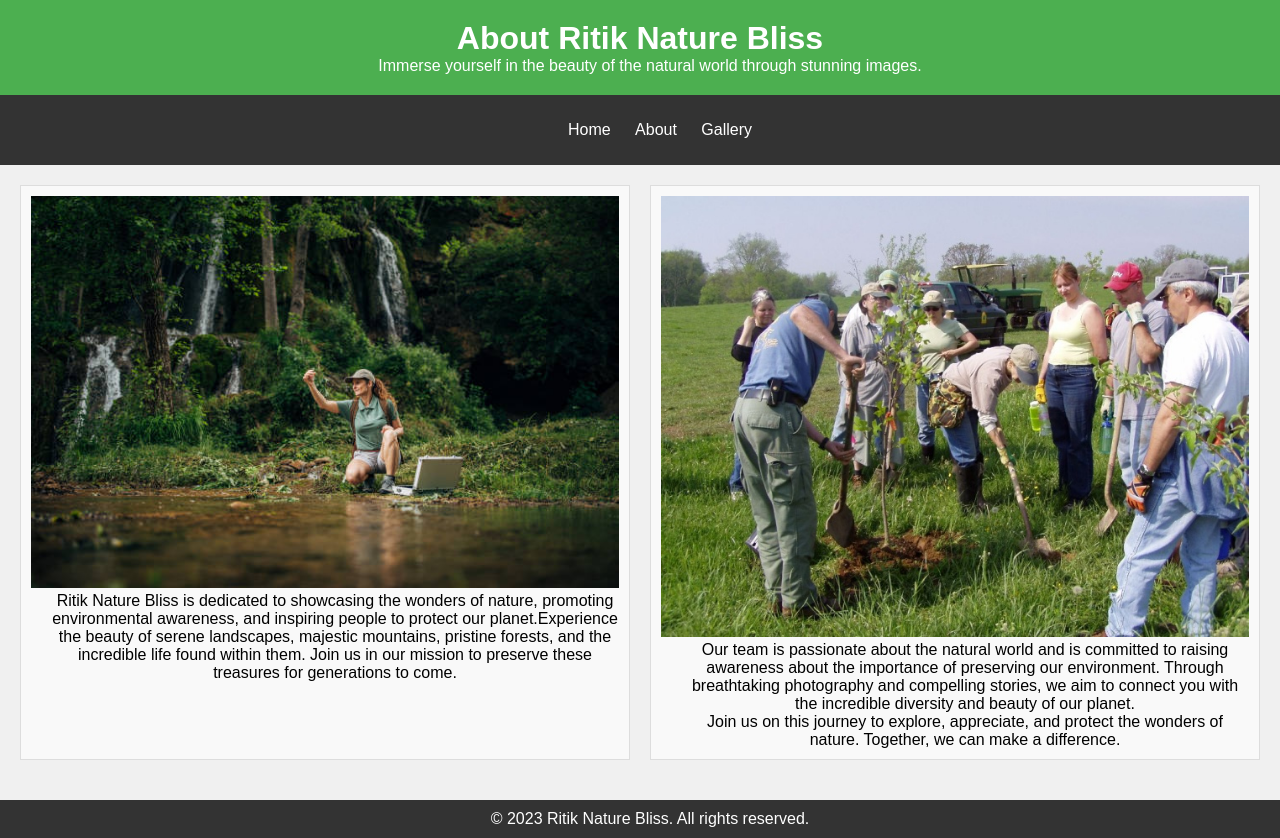
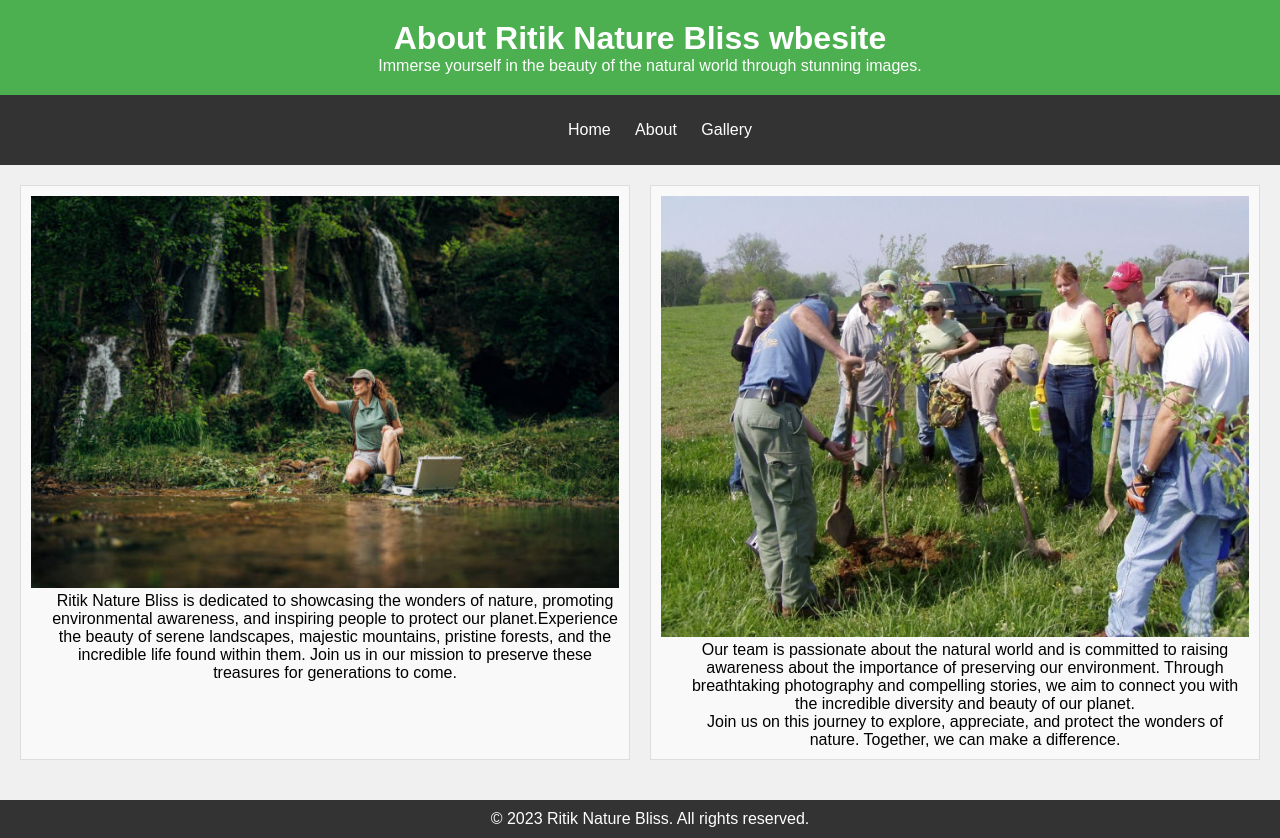
Before and after one commit to riti0005/https---github.com-riti0005-mtm6201-midterm, a plain HTML site: page about.html in a window 1280 px wide. Drawn offline with Linux system fonts and the light colour scheme.

Commit message:
mid-term

```diff
--- a/about.html
+++ b/about.html
@@ -8,7 +8,7 @@
 </head>
 <body>
     <header>
-        <h1>About Ritik Nature Bliss </h1>
+        <h1>About Ritik Nature Bliss wbesite </h1>
         <p>Immerse yourself in the beauty of the natural world through stunning images.</p>
     </header>
     <nav>
```
